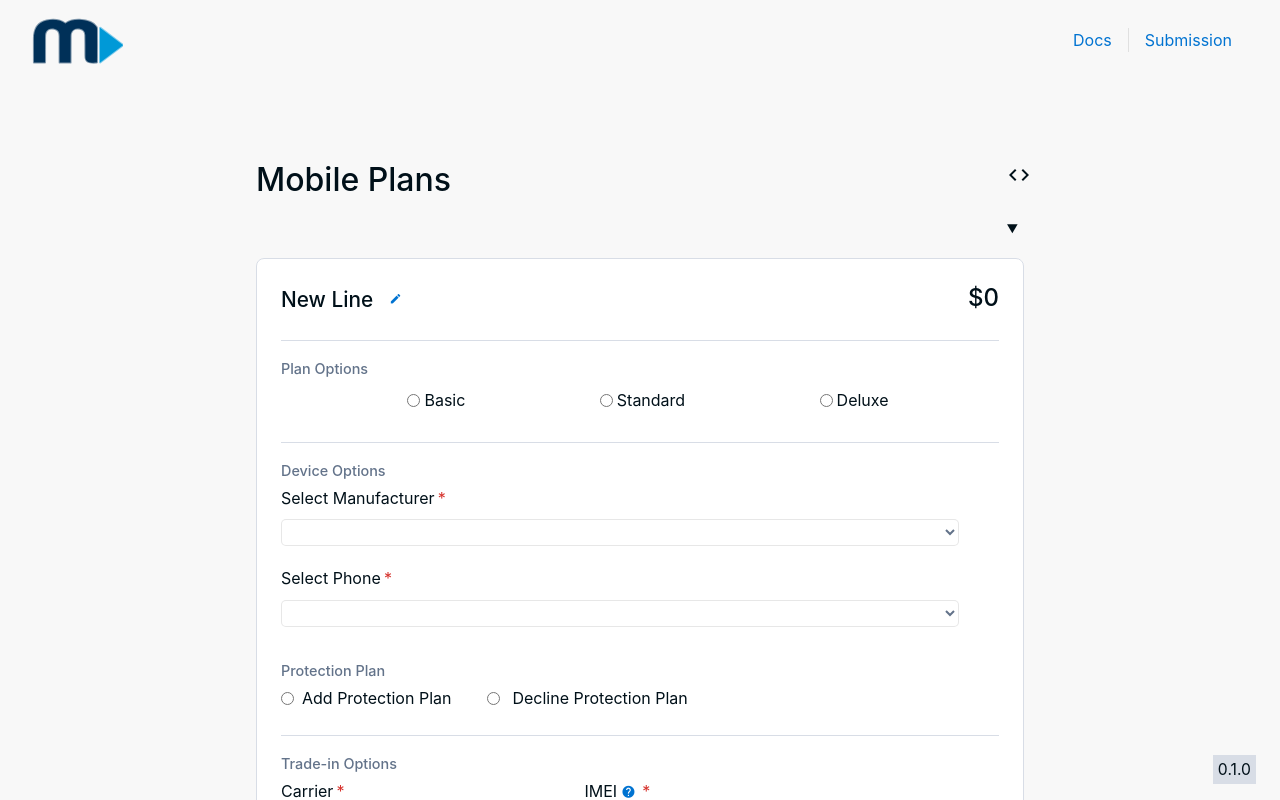
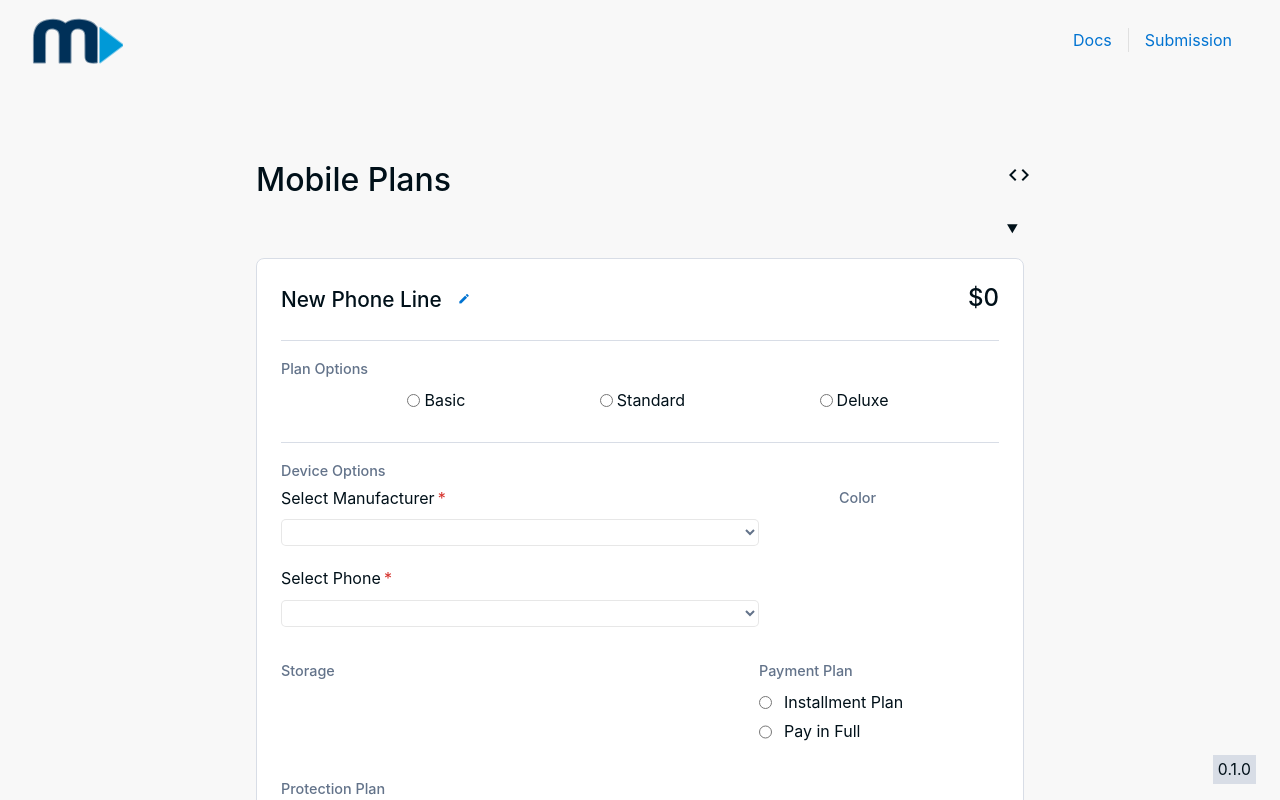
Before and after one commit to ericthayer/mobile-plans, a Vue app: page /submission in a window 1280 px wide. Shown: the top 800 px of the page. Built offline with nearby package versions, Linux system fonts and the light colour scheme; a web font is replaced by a local one.

Commit message:
updating from name when called

```diff
--- a/src/components/forms/MobilePlanForm.vue
+++ b/src/components/forms/MobilePlanForm.vue
@@ -124,7 +124,7 @@
                   </div>
                 </div>
                 <!-- Device Color -->
-                <div v-if="this.deviceManufacturerSelected" class="device-colors">
+                <div class="device-colors">
                   <div class="legend">Color</div>
                   <div v-for="color in getDeviceColors" :key="color.name" class="input-radio">
                     <label class="mr-2 mb-0" :for="`device-color` + color.name">{{
@@ -142,7 +142,7 @@
                 </div>
               </div>
               <!-- Storage -->
-              <div v-if="this.deviceManufacturerSelected" class="flex justify-between gap-10 mb-8">
+              <div class="flex justify-between gap-10 mb-8">
                 <div class="plan-storage grow">
                   <div class="legend">Storage</div>
                   <div class="grid grid-cols-2 gap-1 pt-1 pr-4">
@@ -367,8 +367,8 @@ export default defineComponent({
       mobilePlan: {},
       newPlan: {
         created: Date().toString(),
-        name: 'New Line',
-        planOption: 'Basic',
+        name: '',
+        planOption: '',
         price: 0,
         device: {
           name: '',
@@ -591,9 +591,12 @@ export default defineComponent({
       if (plans.length === 0) {
         const plan = this.newPlan
 
+        plan.name = 'New Phone Line'
+
         this.mobilePlan = plan
 
         plans.push(plan)
+
         return plans
       } else return plans
     },
```
